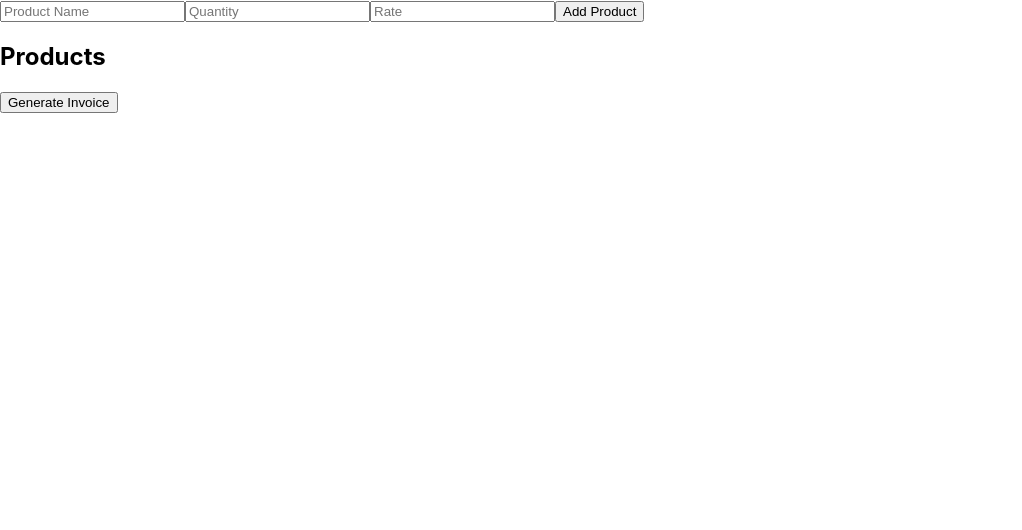
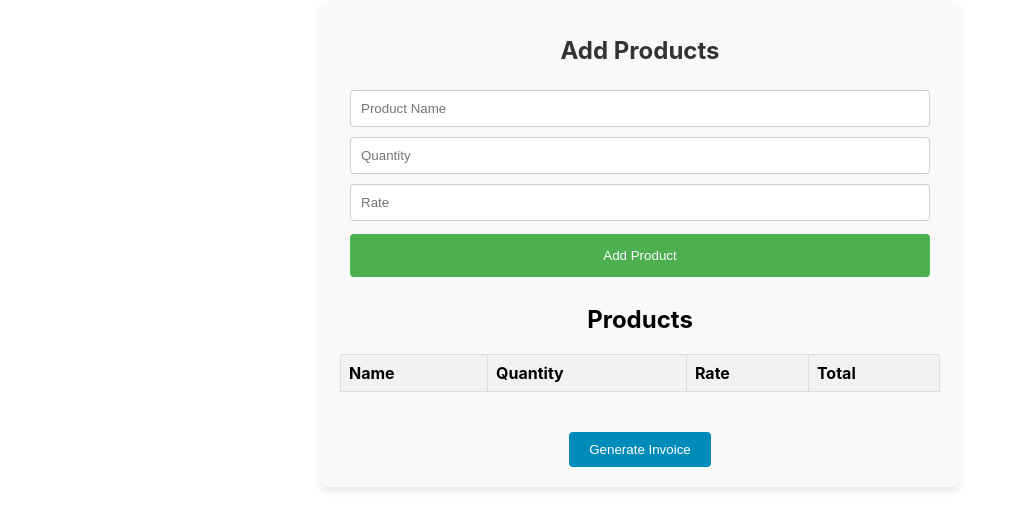
Before and after one commit to codearora/Invoice-Generator, a React (Create React App) app in the folder frontend/: page /add-product in a window 1280 px wide. Shown: the top 530 px of the page, without its empty margins (0-1022 px from the left). Built offline with nearby package versions, Linux system fonts and the light colour scheme.

Commit message:
added css files

```diff
--- /dev/null
+++ b/frontend/src/components/AddProduct.css
@@ -0,0 +1,79 @@
+/* AddProduct.css */
+
+.add-product-container {
+    max-width: 600px;
+    margin: 0 auto;
+    padding: 20px;
+    background-color: #f9f9f9;
+    border-radius: 10px;
+    box-shadow: 0 4px 8px rgba(0, 0, 0, 0.1);
+    text-align: center;
+}
+
+.add-product-container h1 {
+    margin-bottom: 20px;
+    font-size: 24px;
+    color: #333;
+}
+
+.form-container {
+    margin-bottom: 20px;
+}
+
+.form-container input[type="text"],
+.form-container input[type="number"] {
+    width: calc(100% - 20px);
+    padding: 10px;
+    margin: 5px 10px;
+    border: 1px solid #ccc;
+    border-radius: 4px;
+    box-sizing: border-box;
+}
+
+.form-container button[type="submit"],
+.form-container button[type="button"] {
+    width: calc(100% - 20px);
+    background-color: #4caf50;
+    color: white;
+    padding: 14px 20px;
+    margin: 8px 10px;
+    border: none;
+    border-radius: 4px;
+    cursor: pointer;
+}
+
+.form-container button[type="submit"]:hover,
+.form-container button[type="button"]:hover {
+    background-color: #45a049;
+}
+
+.product-table {
+    width: 100%;
+    border-collapse: collapse;
+    margin: 20px 0;
+}
+
+.product-table th,
+.product-table td {
+    border: 1px solid #dddddd;
+    padding: 8px;
+    text-align: left;
+}
+
+.product-table th {
+    background-color: #f2f2f2;
+}
+
+.generate-invoice-button {
+    background-color: #008cba;
+    color: white;
+    border: none;
+    border-radius: 4px;
+    padding: 10px 20px;
+    margin-top: 20px;
+    cursor: pointer;
+}
+
+.generate-invoice-button:hover {
+    background-color: #005f6b;
+}
--- a/frontend/src/components/AddProduct.js
+++ b/frontend/src/components/AddProduct.js
@@ -1,6 +1,7 @@
 // src/components/AddProduct.js
 import React, { useState, useEffect } from 'react';
 import axios from 'axios';
+import './AddProduct.css'; // Import the CSS file
 
 const AddProduct = ({ token }) => {
     const [name, setName] = useState('');
@@ -59,7 +60,9 @@ const AddProduct = ({ token }) => {
     };
 
     return (
-        <div>
+        <div className="add-product-container">
+            <h1>Add Products</h1>
+            <div className="form-container">
                 <form onSubmit={handleSubmit}>
                     <input
                         type="text"
@@ -84,17 +87,31 @@ const AddProduct = ({ token }) => {
                     />
                     <button type="submit">Add Product</button>
                 </form>
+            </div>
 
             <h2>Products</h2>
-            <ul>
+            <table className="product-table">
+                <thead>
+                    <tr>
+                        <th>Name</th>
+                        <th>Quantity</th>
+                        <th>Rate</th>
+                        <th>Total</th>
+                    </tr>
+                </thead>
+                <tbody>
                     {products.map((product, index) => (
-                    <li key={index}>
-                        {product.name} - {product.qty} units @ ${product.rate}/unit
-                    </li>
+                        <tr key={index}>
+                            <td>{product.name}</td>
+                            <td>{product.qty}</td>
+                            <td>{product.rate}</td>
+                            <td>{product.qty * product.rate}</td>
+                        </tr>
                     ))}
-            </ul>
+                </tbody>
+            </table>
 
-            <button onClick={handleGenerateInvoice}>Generate Invoice</button>
+            <button className="generate-invoice-button" onClick={handleGenerateInvoice}>Generate Invoice</button>
         </div>
     );
 };
--- /dev/null
+++ b/frontend/src/components/Login.css
@@ -0,0 +1,43 @@
+/* Login.css */
+
+.login-container {
+    max-width: 400px;
+    margin: 50px auto;
+    padding: 20px;
+    border: 1px solid #ccc;
+    border-radius: 10px;
+    background-color: #f9f9f9;
+    box-shadow: 0 4px 8px rgba(0, 0, 0, 0.1);
+    text-align: center;
+}
+
+.login-container h1 {
+    margin-bottom: 20px;
+    font-size: 24px;
+    color: #333;
+}
+
+.login-container input[type="email"],
+.login-container input[type="password"] {
+    width: calc(100% - 20px);
+    padding: 10px;
+    margin: 10px 0;
+    border: 1px solid #ccc;
+    border-radius: 4px;
+    box-sizing: border-box;
+}
+
+.login-container button[type="submit"] {
+    width: calc(100% - 20px);
+    background-color: #4caf50;
+    color: white;
+    padding: 14px 20px;
+    margin: 10px 0;
+    border: none;
+    border-radius: 4px;
+    cursor: pointer;
+}
+
+.login-container button[type="submit"]:hover {
+    background-color: #45a049;
+}
--- a/frontend/src/components/Login.js
+++ b/frontend/src/components/Login.js
@@ -2,6 +2,7 @@
 import React, { useState } from 'react';
 import axios from 'axios';
 import { useNavigate } from 'react-router-dom';
+import './Login.css'; // Import the CSS file
 
 const Login = ({ setToken }) => {
     const [email, setEmail] = useState('');
@@ -20,6 +21,8 @@ const Login = ({ setToken }) => {
     };
 
     return (
+        <div className="login-container">
+            <h1>Login</h1>
             <form onSubmit={handleSubmit}>
                 <input
                     type="email"
@@ -37,6 +40,7 @@ const Login = ({ setToken }) => {
                 />
                 <button type="submit">Login</button>
             </form>
+        </div>
     );
 };
 
```
Also changed, not shown: 2 other files (tests, documents, lock files or other folders). Lines whose indentation alone changed are shown as unchanged.
